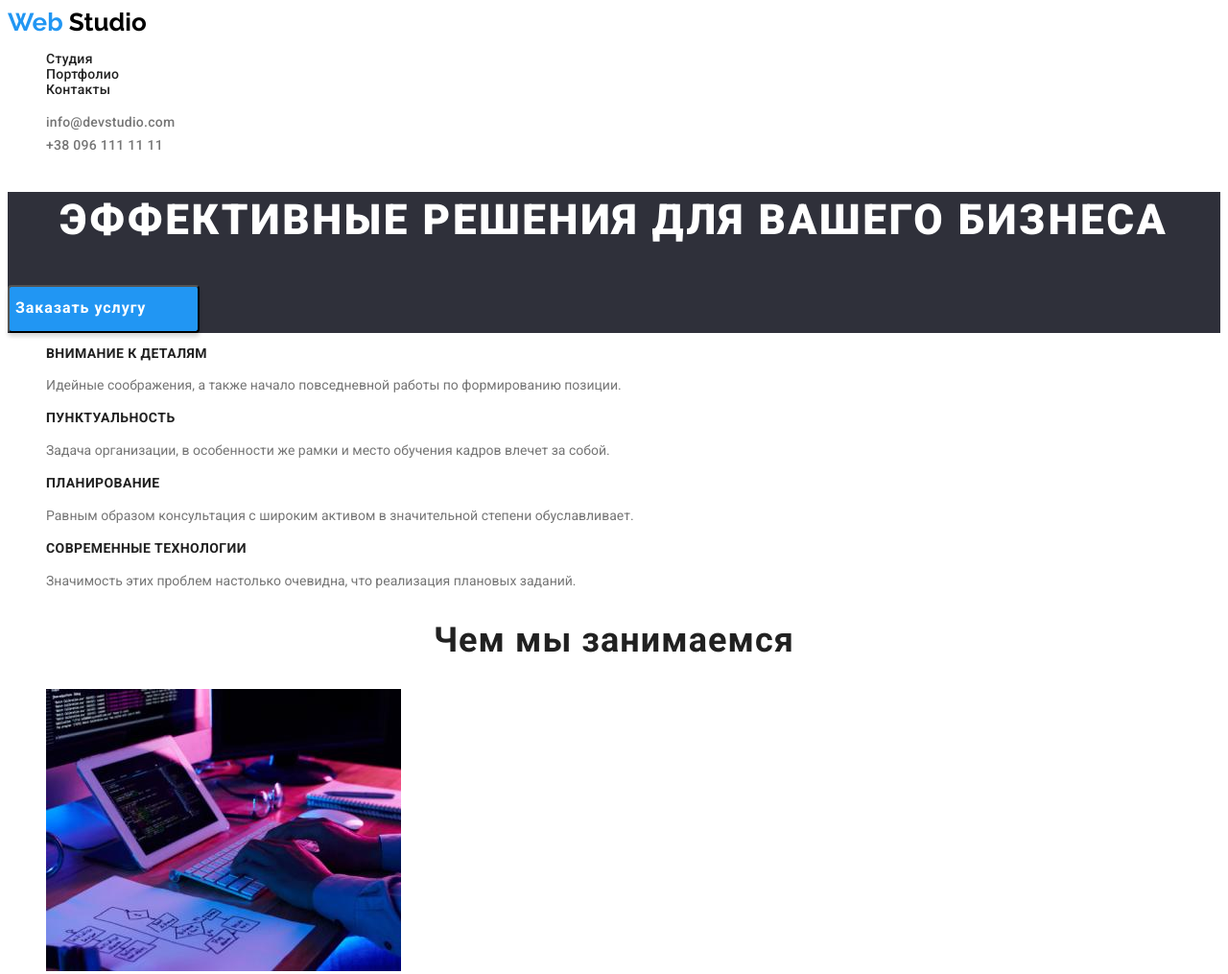
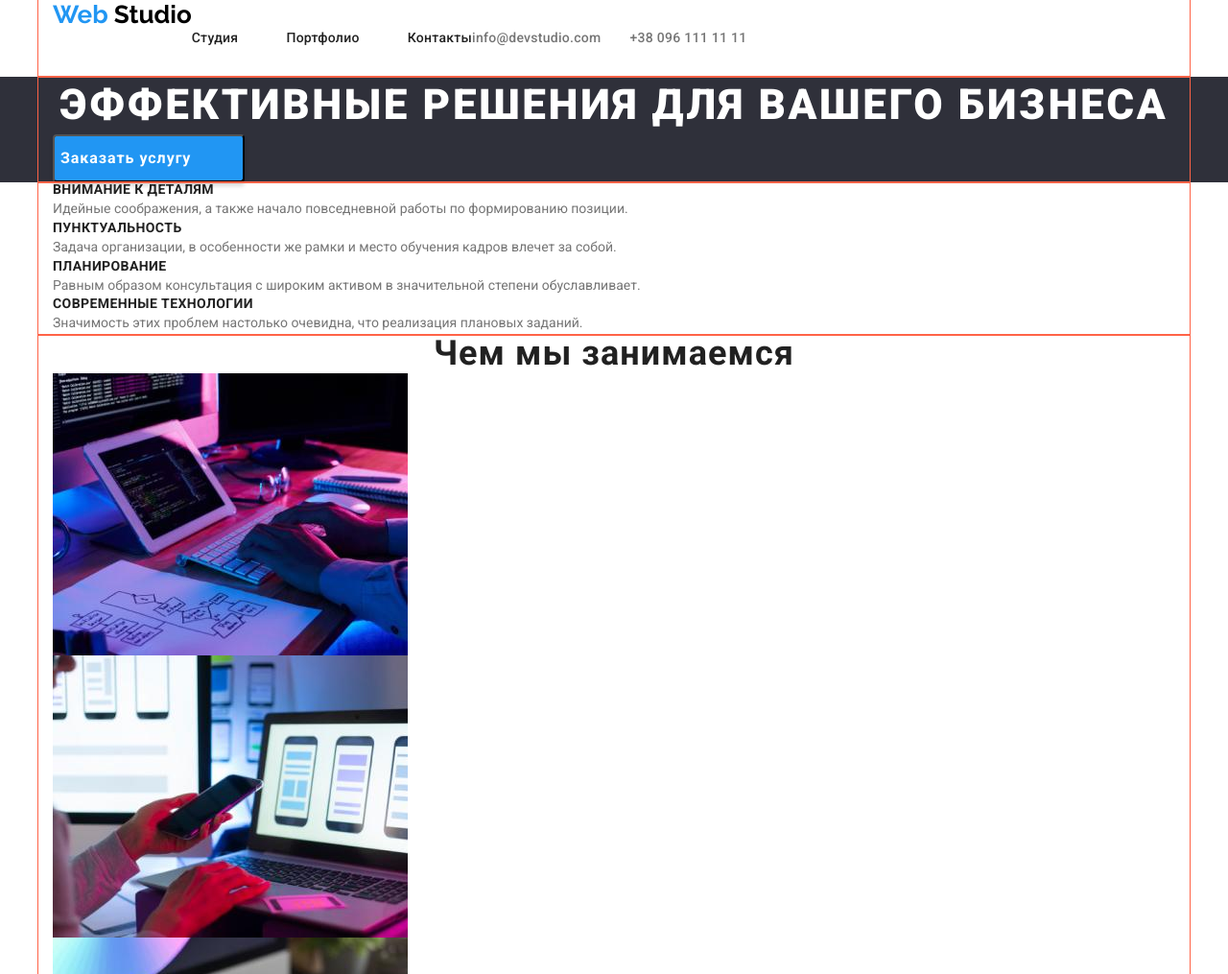
Before and after one commit to AleXKeepeR21/goit-markup-hw-03, a plain HTML site: page index.html in a window 1280 px wide. Shown: the top 1015 px of the page at 96% size. Drawn offline with nearby package versions, Linux system fonts and the light colour scheme.

Commit message:
флекс розмітка хедер

```diff
--- a/css/styles.css
+++ b/css/styles.css
@@ -26,9 +26,35 @@ body {
 	color: var(--grey-txt-color);
 }
 
+/* reset */
+h1,
+h2,
+h3,
+h4,
+p {
+	margin: 0;
+}
+img {
+	display: block;
+	max-width: 100%;
+	height: auto;
+}
+
 /* common-styles-start */
+.container {
+	width: 1200px;
+	padding-left: 15px;
+	padding-right: 15px;
+	margin-left: auto;
+	margin-right: auto;
+
+	outline: 1px solid tomato;
+}
+
 .list {
 	list-style: none;
+	margin: 0;
+	padding: 0;
 }
 .link {
 	text-decoration: none;
@@ -43,6 +69,7 @@ body {
 	line-height: 1.19;
 	color: var(--accent-txt-color);
 	text-decoration: none;
+
 }
 
 .logo-color-header {
@@ -55,6 +82,7 @@ body {
 
 /* Header-nav */
 .header-nav {
+	display: flex;
 	color: var(--black-txt-color-main);
 	font-weight: 500;
 	font-size: 14px;
@@ -62,11 +90,25 @@ body {
 	letter-spacing: 0.02em;
 }
 
+.header-nav .link {
+	display: block;
+	padding-top: 32px;
+	padding-bottom: 32px;
+}
+
+.header-nav .item:not(:last-child) {
+	margin-right: 50px;
+}
+
 .header-nav .link:hover,
 .header-nav .link:focus {
 	color: var(--accent-txt-color);
 }
 
+
+.auth-nav .item + .item {
+	margin-left: 30px;
+}
 .auth-nav-link {
 	font-weight: 500;
 	font-size: 14px;
@@ -78,6 +120,20 @@ body {
 .auth-nav .auth-nav-link:hover,
 .auth-nav .auth-nav-link:focus {
 	color: var(--accent-txt-color);
+}
+
+.auth-nav {
+	display: flex;
+}
+
+
+.header-container {
+	display: flex;
+	align-items: center;
+}
+
+.nav-container {
+	display: flex;
 }
 
 /* Герой */
--- a/index.html
+++ b/index.html
@@ -11,38 +11,48 @@
 			href="https://fonts.googleapis.com/css2?family=Raleway:wght@700&family=Roboto:wght@400;500;700;900&display=swap"
 			rel="stylesheet"
 		/>
+		<link rel="stylesheet" href="https://cdn.jsdelivr.net/npm/modern-normalize@1.1.0/modern-normalize.min.css" />
 		<link rel="stylesheet" href="./css/styles.css" />
 	</head>
 	<body>
 		<!-- Шапка -->
 		<header>
-			<nav>
+			<div class="container">
+				<div class="header-container">
+					<nav class="nav-container">
 						<a class="logo" href="#">
 							Web
 							<span class="logo-color-header">Studio</span>
 						</a>
 						<ul class="header-nav list">
-					<li><a class="header-nav link" href="./index.html">Студия</a></li>
-					<li><a class="header-nav link" href="./portfolio.html">Портфолио</a></li>
-					<li><a class="header-nav link" href="">Контакты</a></li>
+							<li class="item"><a class="header-nav link" href="./index.html">Студия</a></li>
+							<li class="item"><a class="header-nav link" href="./portfolio.html">Портфолио</a></li>
+							<li class="item"><a class="header-nav link" href="">Контакты</a></li>
 						</ul>
 					</nav>
 
 					<ul class="auth-nav list">
-				<li><a class="auth-nav-link link" href="mailto:info@devstudio.com">info@devstudio.com</a></li>
-				<li><a class="auth-nav-link link" href="tel:+380961111111">+38 096 111 11 11</a></li>
+						<li class="item"><a class="auth-nav-link link" href="mailto:info@devstudio.com">info@devstudio.com</a></li>
+						<li class="item"><a class="auth-nav-link link" href="tel:+380961111111">+38 096 111 11 11</a></li>
 					</ul>
+				</div>
+			</div>
 		</header>
 
 		<main>
 			<!-- Герой -->
+
 			<section class="hero">
+				<div class="container">
 					<h1 class="hero-title">Эффективные решения для вашего бизнеса</h1>
 					<button class="hero-btn" type="button">Заказать услугу</button>
+				</div>
 			</section>
 
 			<!-- Особенности -->
+
 			<section class="features">
+				<div class="container">
 					<h2 hidden>Особенности</h2>
 					<ul class="features-list list">
 						<li>
@@ -65,20 +75,26 @@
 							<p>Значимость этих проблем настолько очевидна, что реализация плановых заданий.</p>
 						</li>
 					</ul>
+				</div>
 			</section>
 
 			<!-- Чем мы занимаемся -->
+
 			<section class="doing">
+				<div class="container">
 					<h2 class="doing-title">Чем мы занимаемся</h2>
 					<ul class="doing-list list">
 						<li><img src="./images/box-1.jpg" alt="верстка сайта" width="370" height="294" /></li>
 						<li><img src="./images/box-2.jpg" alt="разработка мобильной версии сайта" width="370" height="294" /></li>
 						<li><img src="./images/box-3.jpg" alt="веб-дизайн сайта" width="370" height="294" /></li>
 					</ul>
+				</div>
 			</section>
 
 			<!-- Наша команда -->
+
 			<section class="people">
+				<div class="container">
 					<h2 class="people-title">Наша команда</h2>
 					<ul class="people-list list">
 						<li>
@@ -105,11 +121,13 @@
 							<p>UI Designer</p>
 						</li>
 					</ul>
+				</div>
 			</section>
 		</main>
 
 		<!-- Футер -->
-		<footer class="footer" >
+		<footer class="footer">
+			<div class="container">
 				<a class="logo" href="./index.html">
 					Web
 					<span class="logo-color-footer">Studio</span>
@@ -117,7 +135,12 @@
 				<address>
 					<ul class="footer-list list">
 						<li>
-						<a class="footer-link link" href="https://goo.gl/maps/GZ6VsZFYdmtWQn7n9" target="_blank" rel="noopener noreferrer">
+							<a
+								class="footer-link link"
+								href="https://goo.gl/maps/GZ6VsZFYdmtWQn7n9"
+								target="_blank"
+								rel="noopener noreferrer"
+							>
 								г. Киев, пр-т Леси Украинки, 26
 							</a>
 						</li>
@@ -129,6 +152,7 @@
 						</li>
 					</ul>
 				</address>
+			</div>
 		</footer>
 	</body>
 </html>
```
Also changed, not shown: portfolio.html (+8 -2 lines). Lines whose indentation alone changed are shown as unchanged.
